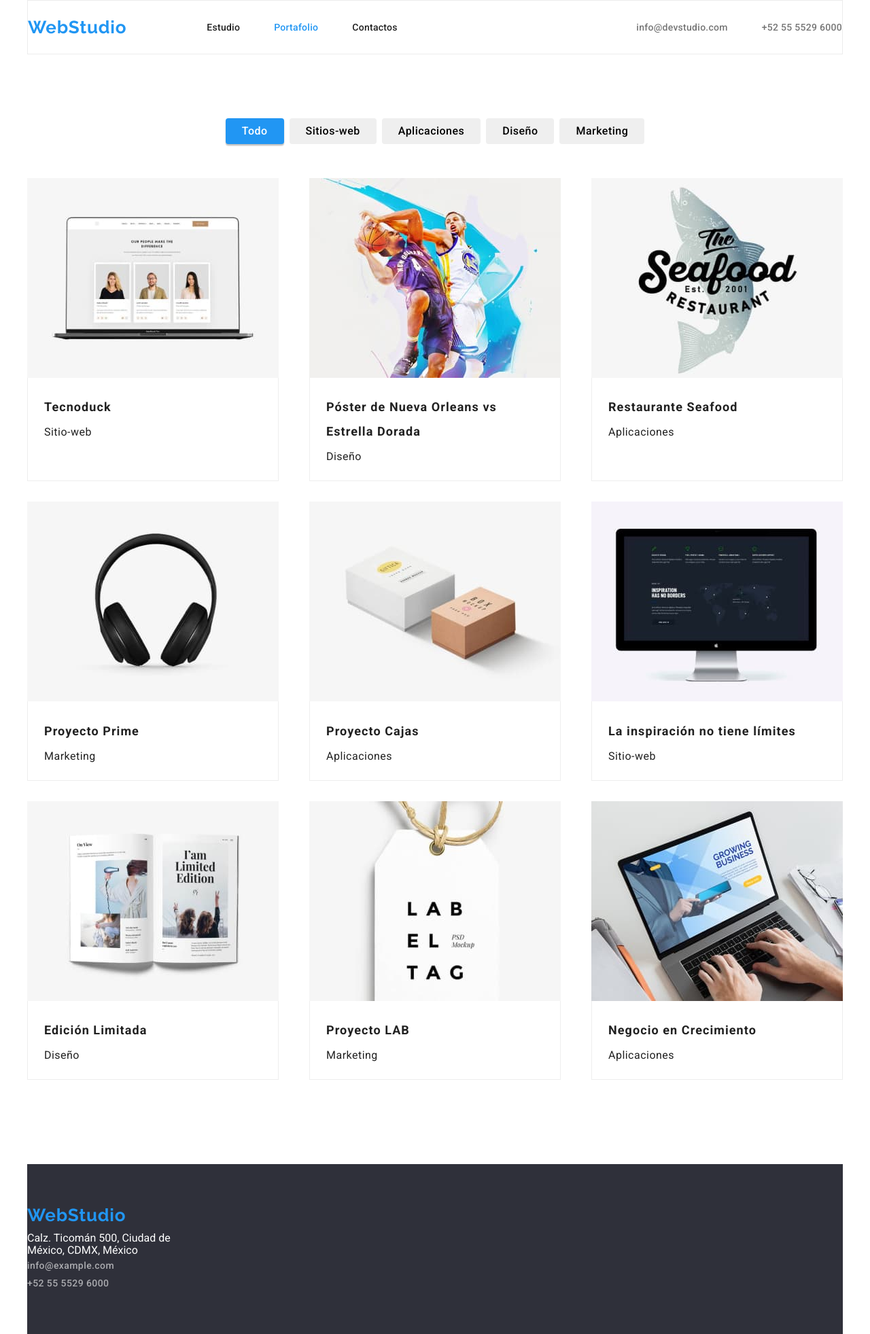
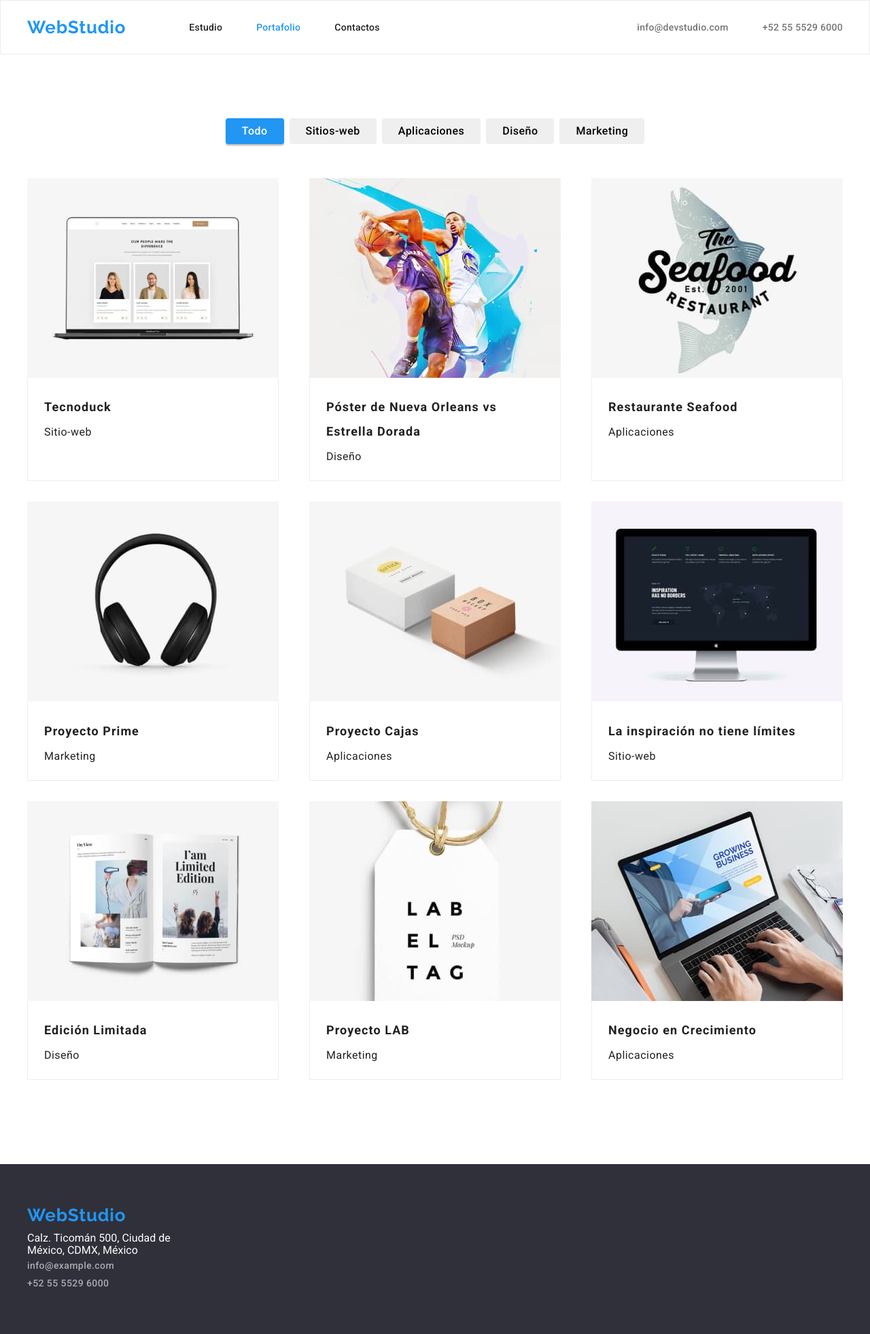
Before and after one commit to JonathanPabon-Dev/goit-markup-hw-03, a plain HTML site: page portfolio.html in a window 1280 px wide. Shown: the whole page at 68% size. Drawn offline with nearby package versions, Linux system fonts and the light colour scheme.

Commit message:
Ajuste de clase .container

```diff
--- a/css/styles.css
+++ b/css/styles.css
@@ -42,10 +42,15 @@ body {
 
 .header {
   display: flex;
-  justify-content: space-between;
   align-items: center;
   height: 80px;
   border: 1px solid var(--border-color);
+}
+
+.header .container {
+  display: flex;
+  justify-content: space-between;
+  align-items: center;
 }
 
 .navbar {
@@ -56,13 +61,10 @@ body {
   margin-right: 93px;
 }
 
-.navbar-item {
-  margin: 0 25px;
-}
-
 .navbar-list {
   display: flex;
   align-items: center;
+  gap: 50px;
 }
 
 .header .contacts .navbar-item:last-child {
@@ -143,11 +145,14 @@ body {
 }
 
 .hero {
+  padding: 200px 0;
+}
+
+.hero .container {
   display: flex;
   flex-direction: column;
   justify-content: center;
   align-items: center;
-  padding: 200px 0;
 }
 
 .hero-title {
--- a/portfolio.html
+++ b/portfolio.html
@@ -13,12 +13,15 @@
     <title>WebStudio - Portfolio</title>
   </head>
   <body>
-    <header class="header container">
+    <header class="header">
+      <div class="container">
         <nav class="navbar">
           <a class="logo" href="./index.html">WebStudio</a>
           <ul class="navbar-list list">
             <li class="navbar-item"><a class="link" href="./index.html">Estudio</a></li>
-          <li class="navbar-item"><a class="link active" href="./portfolio.html">Portafolio</a></li>
+            <li class="navbar-item">
+              <a class="link active" href="./portfolio.html">Portafolio</a>
+            </li>
             <li class="navbar-item"><a class="link" href="#">Contactos</a></li>
           </ul>
         </nav>
@@ -30,9 +33,11 @@
             <a class="link contact" href="tel:+525555296000">+52 55 5529 6000</a>
           </li>
         </ul>
+      </div>
     </header>
     <main class="main">
       <section class="portfolio container section">
+        <div class="container">
           <ul class="portfolio-filter-list list">
             <li class="category-item">
               <button class="category-btn btn active" type="button">Todo</button>
@@ -169,9 +174,11 @@
               </div>
             </li>
           </ul>
+        </div>
       </section>
     </main>
-    <footer class="footer container">
+    <footer class="footer">
+      <div class="container">
         <a class="logo" href="./index.html">WebStudio</a>
         <address class="address">
           <ul class="address-list list">
@@ -184,6 +191,7 @@
             </li>
           </ul>
         </address>
+      </div>
     </footer>
   </body>
 </html>
```
Also changed, not shown: index.html (+17 -7 lines). Lines whose indentation alone changed are shown as unchanged.
